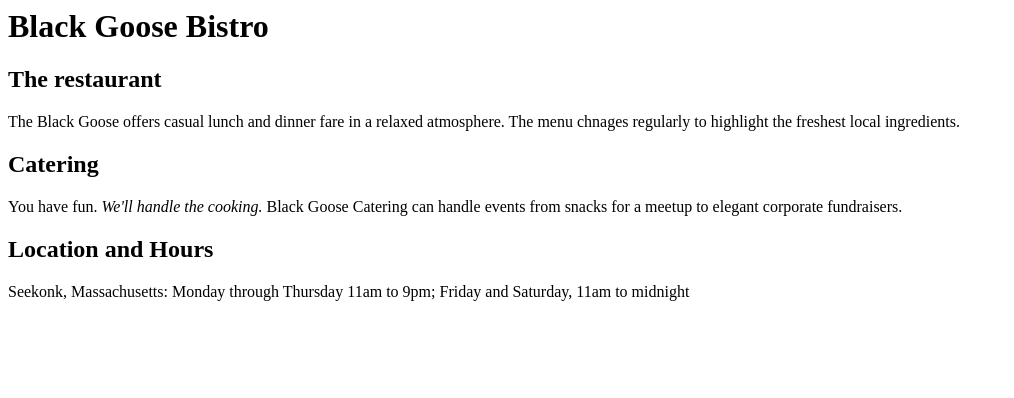
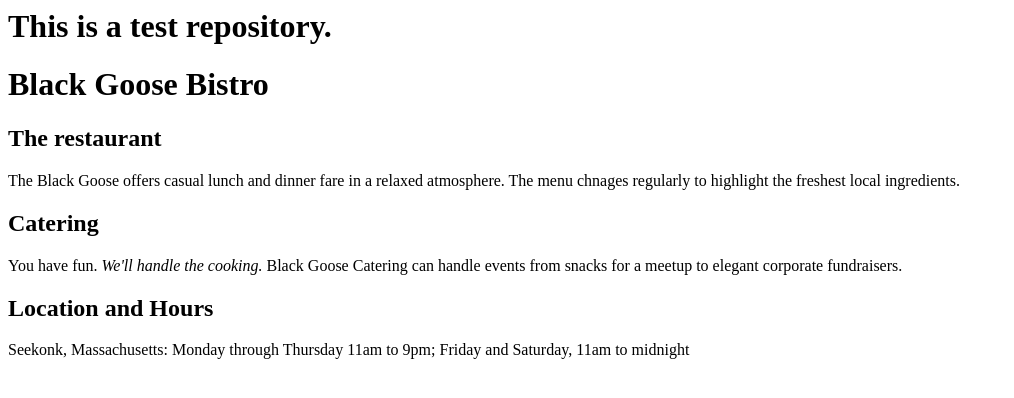
Before and after one commit to mwasiya18/sample1, a plain HTML site: page index1.html in a window 1280 px wide. Shown: the whole page, without its empty margins (0-1014 px from the left). Drawn offline with Linux system fonts and the light colour scheme.

Commit message:
Update index1.html

```diff
--- a/index1.html
+++ b/index1.html
@@ -1,4 +1,5 @@
 <html>
+<h1> This is a test repository. </h1>
 <h1> Black Goose Bistro </h1>
 
 <h2> The restaurant </h2>
```
